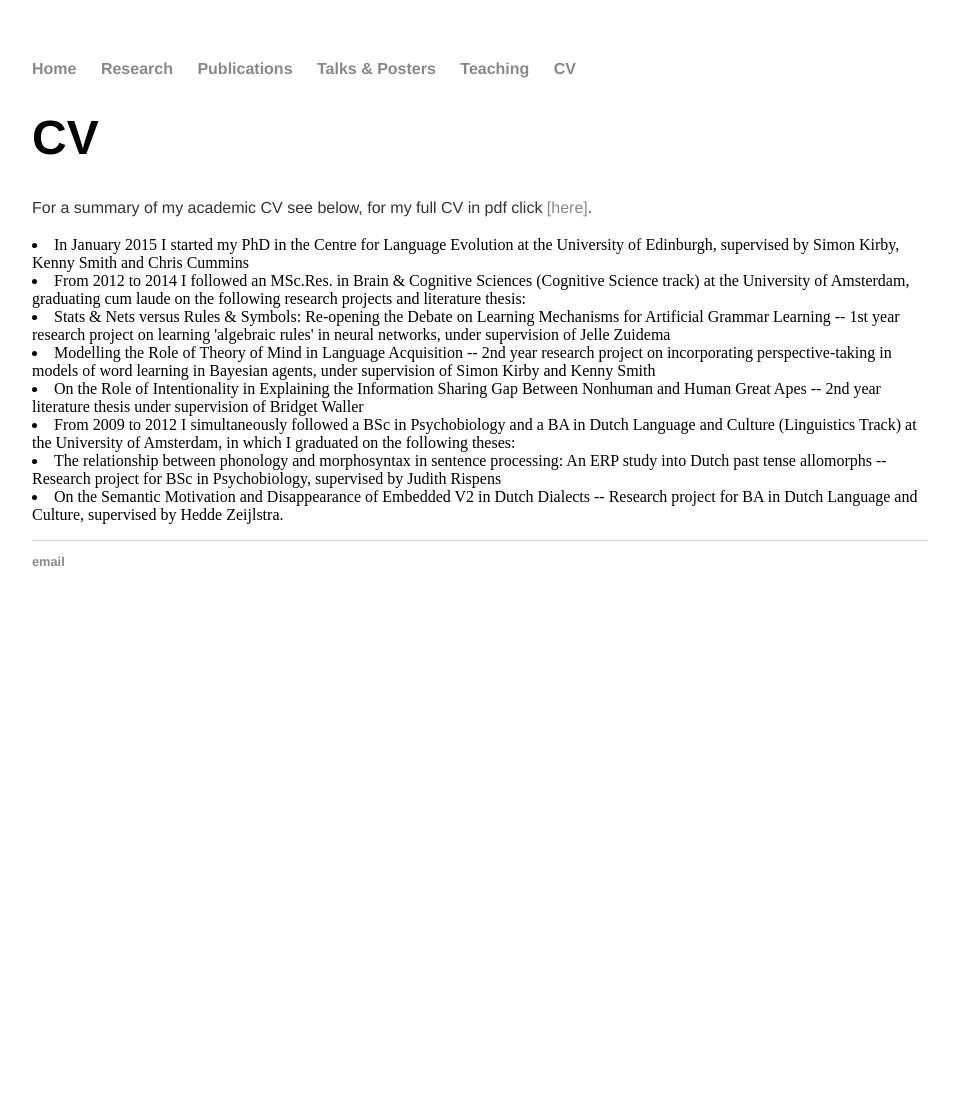
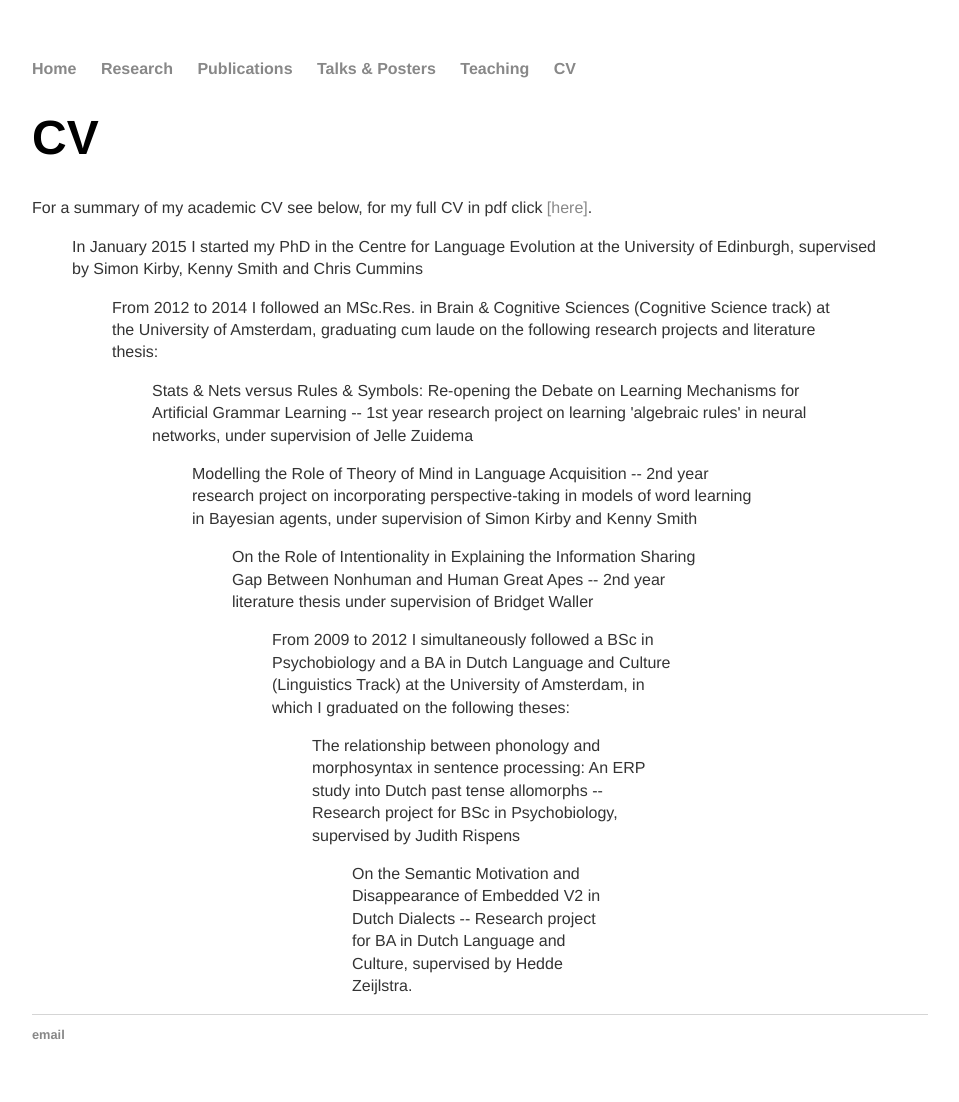
Before and after one commit to marieke-woensdregt/marieke-woensdregt.github.io, a Jekyll site: the page built from cv/index.html, in a window 1280 px wide. Shown: the whole page, without its empty margins (160-1119 px from the left). Built offline with Jekyll 4.4.1, drawn with Linux system fonts in a browser that asks for light colours; before the commit the page ends 900 px from its top, so only the background shows below that.

Commit message:
Update index.html

```diff
--- a/cv/index.html
+++ b/cv/index.html
@@ -8,28 +8,23 @@
 		For a summary of my academic CV see below, for my full CV in pdf click
 		<a href="https://github.com/marieke-woensdregt/marieke-woensdregt.github.io/blob/master/pdfs/cv_M_Woensdregt_4_July_2017.pdf">[here]</a>.
 
-		<li>
-			In January 2015 I started my PhD in the Centre for Language Evolution at the University of Edinburgh,
-			supervised by Simon Kirby, Kenny Smith and Chris Cummins
-		</li>
+		<blockquote><p> In January 2015 I started my PhD in the Centre for Language Evolution at the University of Edinburgh,
+			supervised by Simon Kirby, Kenny Smith and Chris Cummins </p>
 
-		<li>
-			From 2012 to 2014 I followed an MSc.Res. in Brain & Cognitive Sciences (Cognitive Science track)
-			at the University of Amsterdam, graduating cum laude on the following research projects and literature thesis:
-			<li> Stats &amp; Nets versus Rules &amp; Symbols: Re-opening the Debate on Learning Mechanisms for Artificial Grammar Learning
-			-- 1st year research project on learning 'algebraic rules' in neural networks, under supervision of Jelle Zuidema </li>
-			<li> Modelling the Role of Theory of Mind in Language Acquisition
-				-- 2nd year research project on incorporating perspective-taking in models of word learning in Bayesian agents, under supervision of Simon Kirby and Kenny Smith </li>
-			<li> On the Role of Intentionality in Explaining the Information Sharing Gap Between Nonhuman and Human Great Apes
-				-- 2nd year literature thesis under supervision of Bridget Waller </li>
-		</li>
+			<blockquote><p> From 2012 to 2014 I followed an MSc.Res. in Brain & Cognitive Sciences (Cognitive Science track)
+			at the University of Amsterdam, graduating cum laude on the following research projects and literature thesis: </p>
 
-		<li>
-			From 2009 to 2012 I simultaneously followed a BSc in Psychobiology and a BA in Dutch Language and Culture (Linguistics Track) at the University of Amsterdam, in which I graduated on the following theses:
-			<li> The relationship between phonology and morphosyntax in sentence processing: An ERP study into Dutch past tense allomorphs
-				-- Research project for BSc in Psychobiology, supervised by Judith Rispens </li>
-			<li> On the Semantic Motivation and Disappearance of Embedded V2 in Dutch Dialects
-				-- Research project for BA in Dutch Language and Culture, supervised by Hedde Zeijlstra. </li>
-		</li>
+				<blockquote><p> Stats &amp; Nets versus Rules &amp; Symbols: Re-opening the Debate on Learning Mechanisms for Artificial Grammar Learning
+			-- 1st year research project on learning 'algebraic rules' in neural networks, under supervision of Jelle Zuidema </p>
+				<blockquote><p> Modelling the Role of Theory of Mind in Language Acquisition
+				-- 2nd year research project on incorporating perspective-taking in models of word learning in Bayesian agents, under supervision of Simon Kirby and Kenny Smith </p>
+				<blockquote><p> On the Role of Intentionality in Explaining the Information Sharing Gap Between Nonhuman and Human Great Apes
+				-- 2nd year literature thesis under supervision of Bridget Waller </p>
+
+			<blockquote><p> From 2009 to 2012 I simultaneously followed a BSc in Psychobiology and a BA in Dutch Language and Culture (Linguistics Track) at the University of Amsterdam, in which I graduated on the following theses: </p>
+				<blockquote><p> The relationship between phonology and morphosyntax in sentence processing: An ERP study into Dutch past tense allomorphs
+				-- Research project for BSc in Psychobiology, supervised by Judith Rispens </p>
+				<blockquote><p> On the Semantic Motivation and Disappearance of Embedded V2 in Dutch Dialects
+				-- Research project for BA in Dutch Language and Culture, supervised by Hedde Zeijlstra. </p>
 	</p>
 </div><!-- /.blurb -->
```
